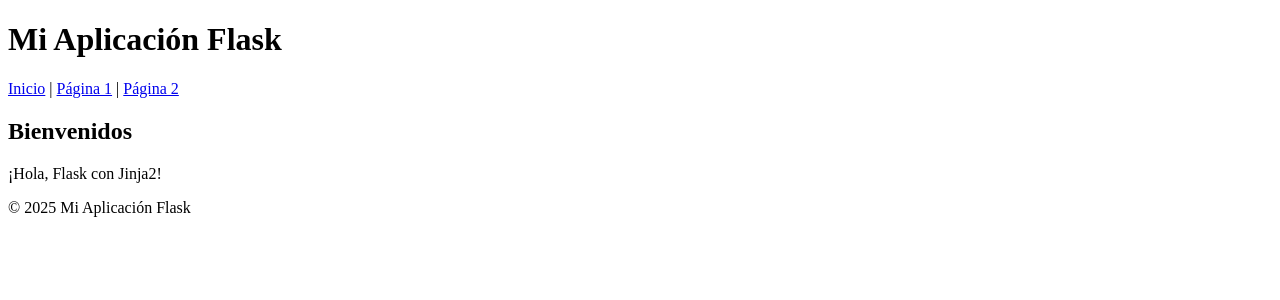
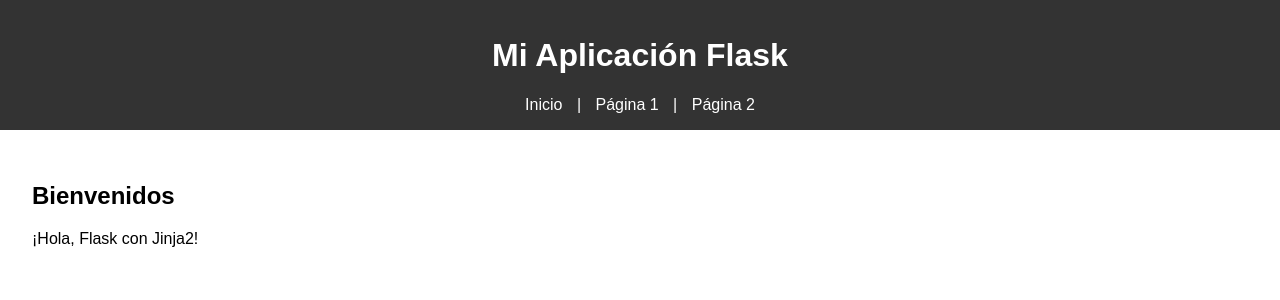
Before and after one commit to XavierJ4/EjerciciosComp2052, a Flask app: page / in a window 1280 px wide. Shown: the top 300 px of the page. Run offline with Flask 3, Linux system fonts and the light colour scheme.

Commit message:
new update

```diff
--- a/Mod-2-lec-1/static/styles.css
+++ b/Mod-2-lec-1/static/styles.css
@@ -0,0 +1,26 @@
+body {
+    font-family: Arial, sans-serif;
+    margin: 0;
+    padding: 0;
+  }
+
+  header {
+    background-color: #333;
+    color: white;
+    padding: 1em;
+    text-align: center;
+  }
+
+  nav a {
+    color: white;
+    margin: 0 10px;
+    text-decoration: none;
+  }
+
+  nav a:hover {
+    text-decoration: underline;
+  }
+
+  main {
+    padding: 2em;
+  }
--- a/Mod-2-lec-1/templates/base.html
+++ b/Mod-2-lec-1/templates/base.html
@@ -2,6 +2,7 @@
 <html>
   <head>
     <title>{{ title }}</title>
+    <link rel="stylesheet" href="{{ url_for('static', filename='styles.css') }}">
   </head>
   <body>
     <header>
@@ -15,8 +16,5 @@
     <main>
       {% block content %}{% endblock %}
     </main>
-    <footer>
-      <p>&copy; 2025 Mi Aplicación Flask</p>
-    </footer>
   </body>
 </html>
```
